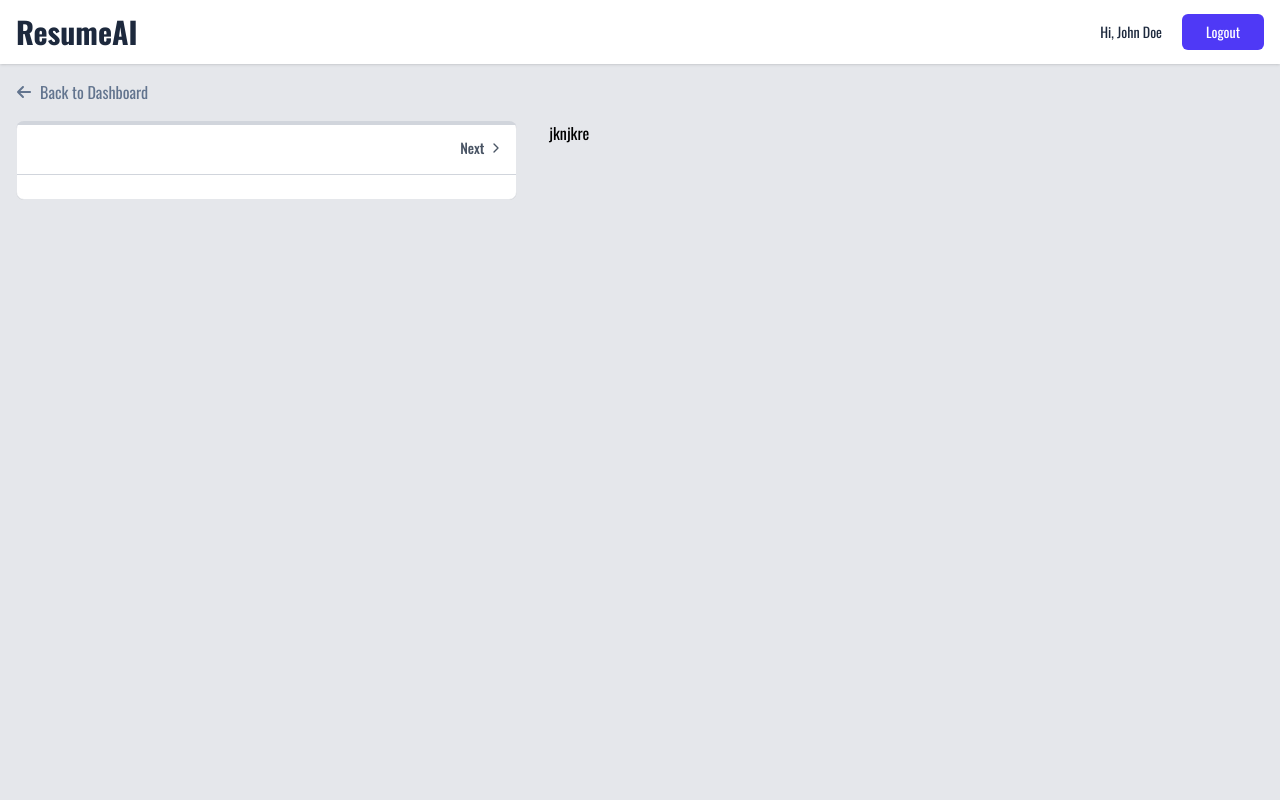
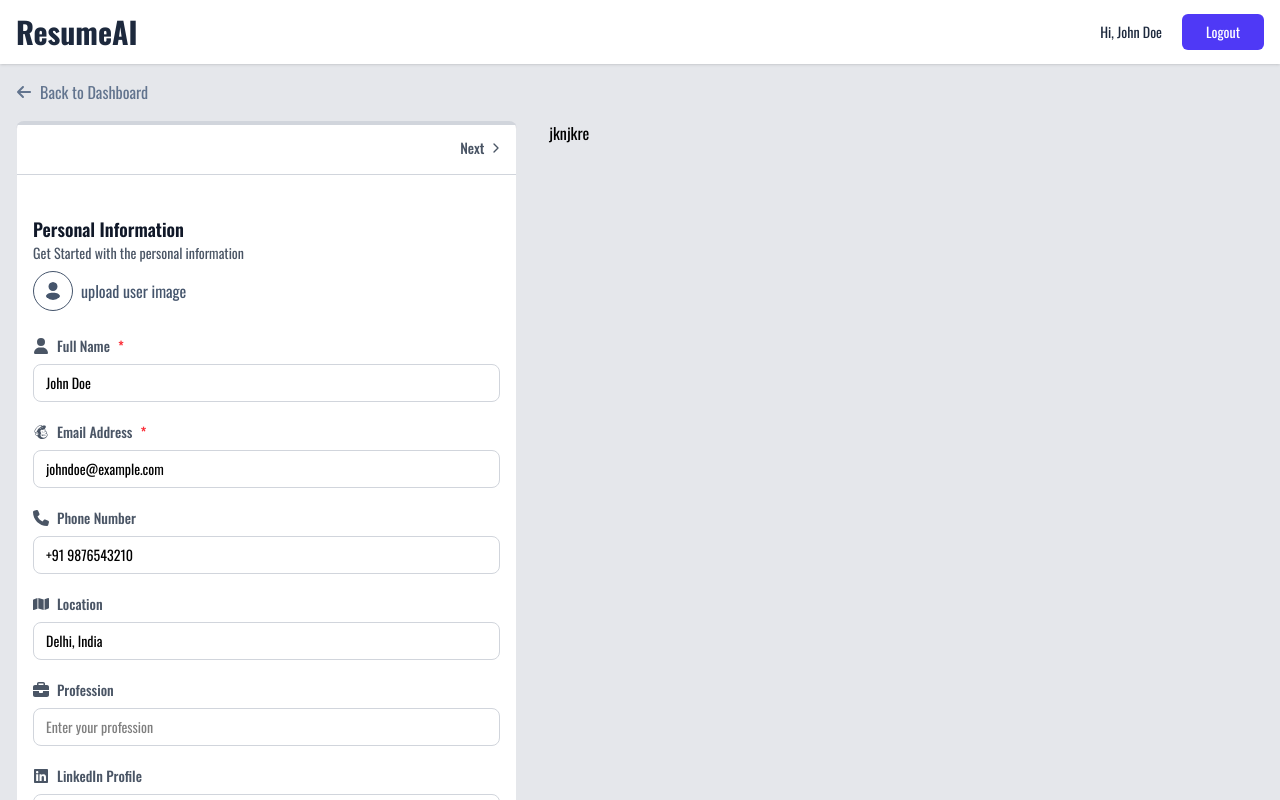
Before and after one commit to Mohitsoni-123/Resume-Builder, a React (Vite) app: page /app/builder/1 in a window 1280 px wide. Shown: the top 800 px of the page. Built offline with nearby package versions, Linux system fonts and the light colour scheme; the HTML template or start-up script is replaced by a standard one.

Commit message:
Day 5: create Personal imformation

```diff
--- a/src/App.jsx
+++ b/src/App.jsx
@@ -15,7 +15,7 @@ const App = () => {
           <Route index element={<Dashboard />} />
           <Route path="builder/:resumeId" element={<ResumeBuilder />} />
         </Route>
-        <Route path="view/:resumeId" element={Preview}/>
+        <Route path="view/:resumeId" element={<Preview />}/>
         <Route path="/login" element={<Login />} />
       </Routes>
     </>
--- /dev/null
+++ b/src/components/PersonalInfoForm.jsx
@@ -0,0 +1,66 @@
+import React from 'react'
+import { FaBriefcase, FaGlobe, FaLinkedin, FaMailchimp, FaMap, FaPhone, FaUser } from 'react-icons/fa6'
+
+function PersonalInfoForm({data, onChange}) {
+    const handleChange = (field, value)=>{
+        onChange({...data, [field]:value})
+    }
+
+    const field = [
+        {key: "fullName", label: "Full Name", icon: FaUser, type: "text", required: true},
+        {key: "email", label: "Email Address", icon: FaMailchimp, type: "email", required: true},
+        {key: "phone", label: "Phone Number", icon: FaPhone, type: "tel"},
+        {key: "location", label: "Location", icon: FaMap, type: "text"},
+        {key: "profession", label: "Profession", icon: FaBriefcase, type: "text"},
+        {key: "linkedin", label: "LinkedIn Profile", icon: FaLinkedin, type: "url"},
+        {key: "website", label: "Personal Website", icon: FaGlobe, type: "url"},
+    ]
+  return (
+    <div className='px-4 py-4'>
+      <h3 className='text-lg font-semibold text-gray-900'>Personal Information</h3>
+      <p className='text-sm text-gray-600'>Get Started with the personal information</p>
+
+      <div className='flex items-center gap-2'>
+        <label>
+            {
+                data.image ? (
+                    <img src={typeof data.image==='string' ? data.image : URL.createObjectURL(data.image)} alt="user-image" className='w-16 h-16 rounded-full object-cover mt-5 ring-slate-300 hover:opacity-80'/>
+                ) : (
+                    <div className='inline-flex items-center gap-2 mt-2 cursor-pointer text-slate-600 hover:text-slate-800'>
+                        <FaUser className='size-10 p-2.5 border rounded-full'/>
+                        upload user image
+                    </div>
+                )
+            }
+            <input type='file' accept='image.jpeg, image.png' className='hidden' onChange={(e)=>handleChange("image", e.target.files[0])} />
+        </label>
+
+        {
+            typeof data.image==='object' && (
+                <div>
+
+                </div>
+            )
+        }
+      </div>
+
+        {
+            field.map((field)=>{
+                const Icon = field.icon;
+                return (
+                    <div key={field.key} className='space-y-1 mt-5'>
+                        <label className='flex items-center gap-2 text-sm font-medium text-gray-600'>
+                            <Icon className='size-4'/>
+                            {field.label}
+                            {field.required && <span className='text-red-500'>*</span>}
+                        </label>
+                        <input type={field.type} value={data[field.key] || ""} onChange={(e)=> handleChange(field.key, e.target.value)} className='mt-1 w-full px-3 py-2 border border-gray-300 rounded-lg outline-none focus:ring focus:ring-blue-500 focus:border-blue-500 transition-colors text-sm' placeholder={`Enter your ${field.label.toLowerCase()}`} required={field.required}/>
+                    </div>
+                )
+            })
+        }
+    </div>
+  )
+}
+
+export default PersonalInfoForm
--- a/src/components/home/Hero.jsx
+++ b/src/components/home/Hero.jsx
@@ -85,7 +85,8 @@ const Hero = () => {
                   Get started
                 </Link>
                 <Link
-                  to="/app?state=login"
+                  // to="/app?state=login"
+                  to="/login"
                   className="px-6 py-2 bg-gray-800 hover:bg-gray-700 transition text-white rounded-md"
                 >
                   Login
--- a/src/pages/Login.jsx
+++ b/src/pages/Login.jsx
@@ -1,8 +1,8 @@
 import React from "react";
 
 const Login = () => {
-  const query = new URLSearchParams(window.location.search)
-  const urlState = query.get('state')
+  const query = new URLSearchParams(window.location.search);
+  const urlState = query.get("state");
   const [state, setState] = React.useState(urlState || "login");
 
   const [formData, setFormData] = React.useState({
@@ -20,7 +20,7 @@ const Login = () => {
     e.preventDefault();
   };
   return (
-    < div className="bg-gradient-to-br from-black via-indigo-950 to-purple-950 min-h-screen flex  items-center justify-center">
+    <div className="bg-gradient-to-br from-black via-indigo-950 to-purple-950 min-h-screen flex  items-center justify-center">
       <form
         onSubmit={handleSubmit}
         className="w-full  sm:w-87.5 text-center bg-white/6 border border-white/10 rounded-2xl px-8"
@@ -32,7 +32,7 @@ const Login = () => {
         <p className="text-gray-400 text-sm mt-2">Please {state} to continue</p>
 
         {state !== "login" && (
-          <div className="flex items-center mt-6 w-full bg-white/5 ring-2 ring-white/10 focus-within:ring-indigo-500/60 h-12 rounded-full overflow-hidden pl-6 gap-2 transition-all ">
+          <div className="flex items-center mt-6 w-full bg-white/5 ring-2 ring-white/10 focus-within:ring-indigo-500/60 h-12 rounded-full overflow-hidden pl-6 gap-2 transition-al">
             <svg
               xmlns="http://www.w3.org/2000/svg"
               width="16"
@@ -53,7 +53,8 @@ const Login = () => {
               type="text"
               name="name"
               placeholder="Name"
-              className="w-full bg-transparent text-white placeholder-white/60 border-none outline-none "
+              autoComplete="off"
+              className="w-full bg-transparent text-white border-0 outline-none focus:outline-none focus:ring-0"
               value={formData.name}
               onChange={handleChange}
               required
@@ -79,10 +80,19 @@ const Login = () => {
             <rect x="2" y="4" width="20" height="16" rx="2" />{" "}
           </svg>
           <input
+            // type="email"
+            // name="email"
+            // placeholder="Email id"
+            // className="w-full bg-transparent text-white border-0 outline-none focus:outline-none focus:ring-0 bg-transparent"
+            // value={formData.email}
+            // onChange={handleChange}
+            // required
+
             type="email"
             name="email"
             placeholder="Email id"
-            className="w-full bg-transparent text-white placeholder-white/60 border-none outline-none "
+            autoComplete="off"
+            className="w-full bg-transparent text-white border-none outline-none focus:outline-none focus:ring-0"
             value={formData.email}
             onChange={handleChange}
             required
@@ -110,7 +120,7 @@ const Login = () => {
             type="password"
             name="password"
             placeholder="Password"
-            className="w-full bg-transparent text-white placeholder-white/60 border-none outline-none"
+            className="w-full bg-transparent text-white border-0 outline-none focus:outline-none focus:ring-0 "
             value={formData.password}
             onChange={handleChange}
             required
--- a/src/pages/ResumeBuilder.jsx
+++ b/src/pages/ResumeBuilder.jsx
@@ -7,6 +7,7 @@ import { RiGraduationCapLine } from "react-icons/ri";
 import { FaRegFolderOpen } from "react-icons/fa";
 import { IoSparklesOutline, IoBriefcaseOutline } from "react-icons/io5";
 import { FiChevronLeft, FiChevronRight } from "react-icons/fi";
+import PersonalInfoForm from "../components/PersonalInfoForm";
 
 const ResumeBuilder = () => {
   const { resumeId } = useParams();
@@ -106,8 +107,15 @@ const ResumeBuilder = () => {
                 </div>
               </div>
 
+              {/* Form Content */}
+              <div className="space-y-6">
 
-              <div></div>
+                {
+                  activeSection.id=='personal' && (
+                    <PersonalInfoForm data={resumeData.personalInfo} onChange={(data)=>setResumeData(prev=>({...prev, personalInfo:data}))} />
+                  )
+                }
+              </div>
             </div>
           </div>
 
```
